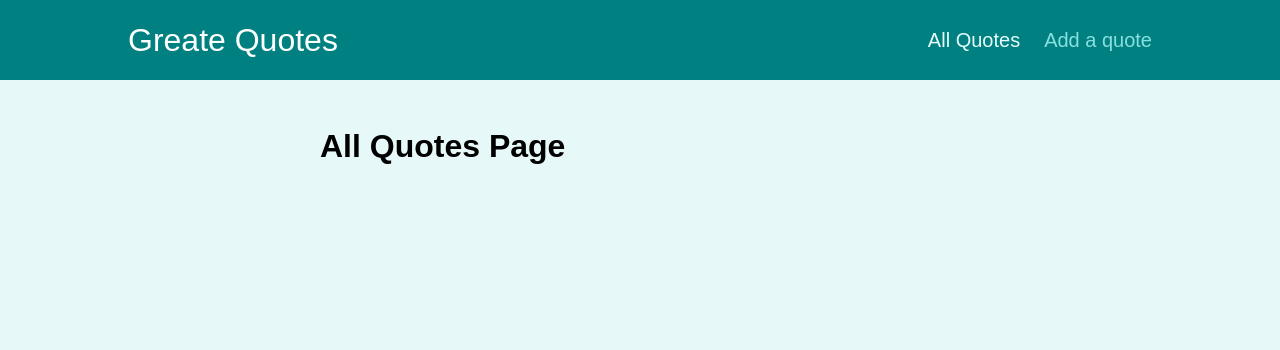
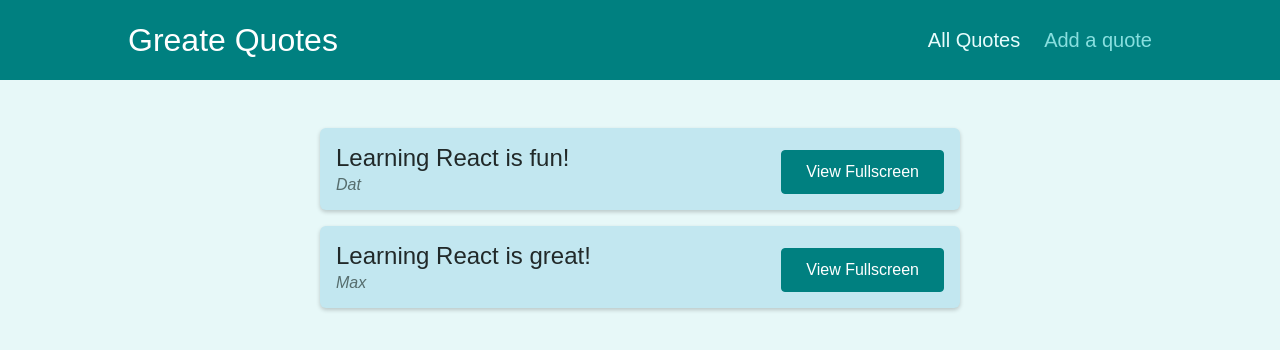
Before and after one commit to Hachiman12a1/building-maps-with-react-router-second-example, a React (Create React App) app: page /quotes in a window 1280 px wide. Shown: the top 350 px of the page. Built offline with nearby package versions, Linux system fonts and the light colour scheme.

Commit message:
281. Adding Dummy Data & More Content

```diff
--- a/src/components/layout/MainNavigation.js
+++ b/src/components/layout/MainNavigation.js
@@ -1,8 +1,6 @@
 import React from "react";
 import { NavLink } from "react-router-dom";
 import classes from "./MainNavigation.module.css";
-
-MainNavigation.propTypes = {};
 
 function MainNavigation(props) {
   return (
--- a/src/components/quotes/QuoteForm.js
+++ b/src/components/quotes/QuoteForm.js
@@ -1,7 +1,7 @@
 import { useRef } from 'react';
 
-import Card from '../ui/Card';
-import LoadingSpinner from '../ui/LoadingSpinner';
+import Card from '../UI/Card';
+import LoadingSpinner from '../UI/LoadingSpinner';
 import classes from './QuoteForm.module.css';
 
 const QuoteForm = (props) => {
--- a/src/pages/AllQuote.jsx
+++ b/src/pages/AllQuote.jsx
@@ -1,15 +1,14 @@
-import React from 'react';
+import React from "react";
+import QuoteList from './../components/quotes/QuoteList';
 
-AllQuote.propTypes = {
 
-};
+const DUMMY_DATA = [
+  { id: "q1", author: "Dat", text: "Learning React is fun!" },
+  { id: "q2", author: "Max", text: "Learning React is great!" },
+];
 
 function AllQuote(props) {
-    return (
-        <h1>
-            All Quotes Page
-        </h1>
-    );
+  return <QuoteList quotes={DUMMY_DATA} />;
 }
 
 export default AllQuote;
--- a/src/pages/NewQuote.jsx
+++ b/src/pages/NewQuote.jsx
@@ -1,14 +1,16 @@
 import React from 'react';
+import QuoteForm from './../components/quotes/QuoteForm';
 
 NewQuote.propTypes = {
 
 };
 
 function NewQuote(props) {
+    const addQuoteHandler = (quoteData) => {
+        console.log(quoteData);
+    }
     return (
-        <h1>
-            New Quote Page
-        </h1>
+        <QuoteForm onAddQuote = {addQuoteHandler}/>
     );
 }
 
```
Also changed, not shown: 1 other file (tests, documents, lock files or other folders).
